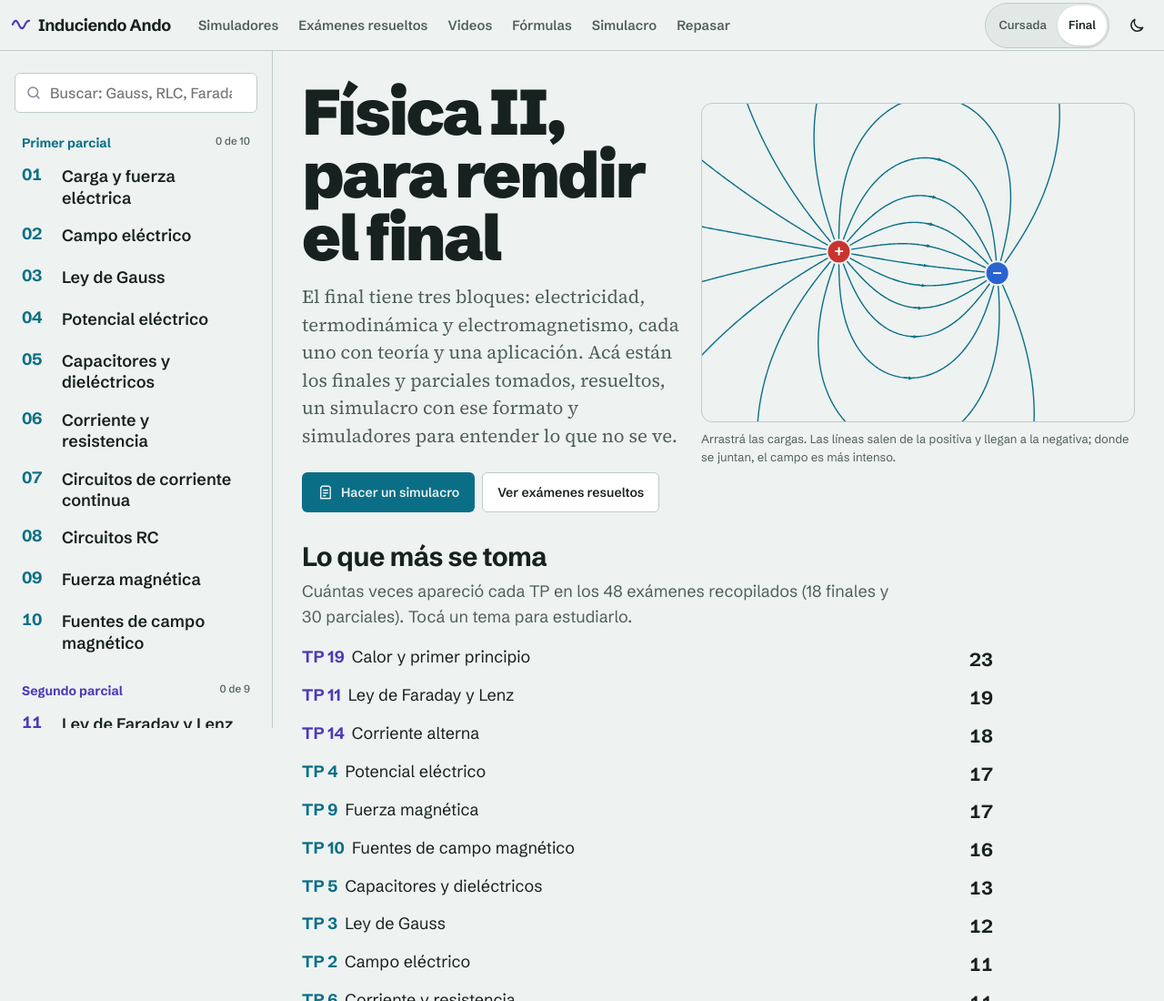
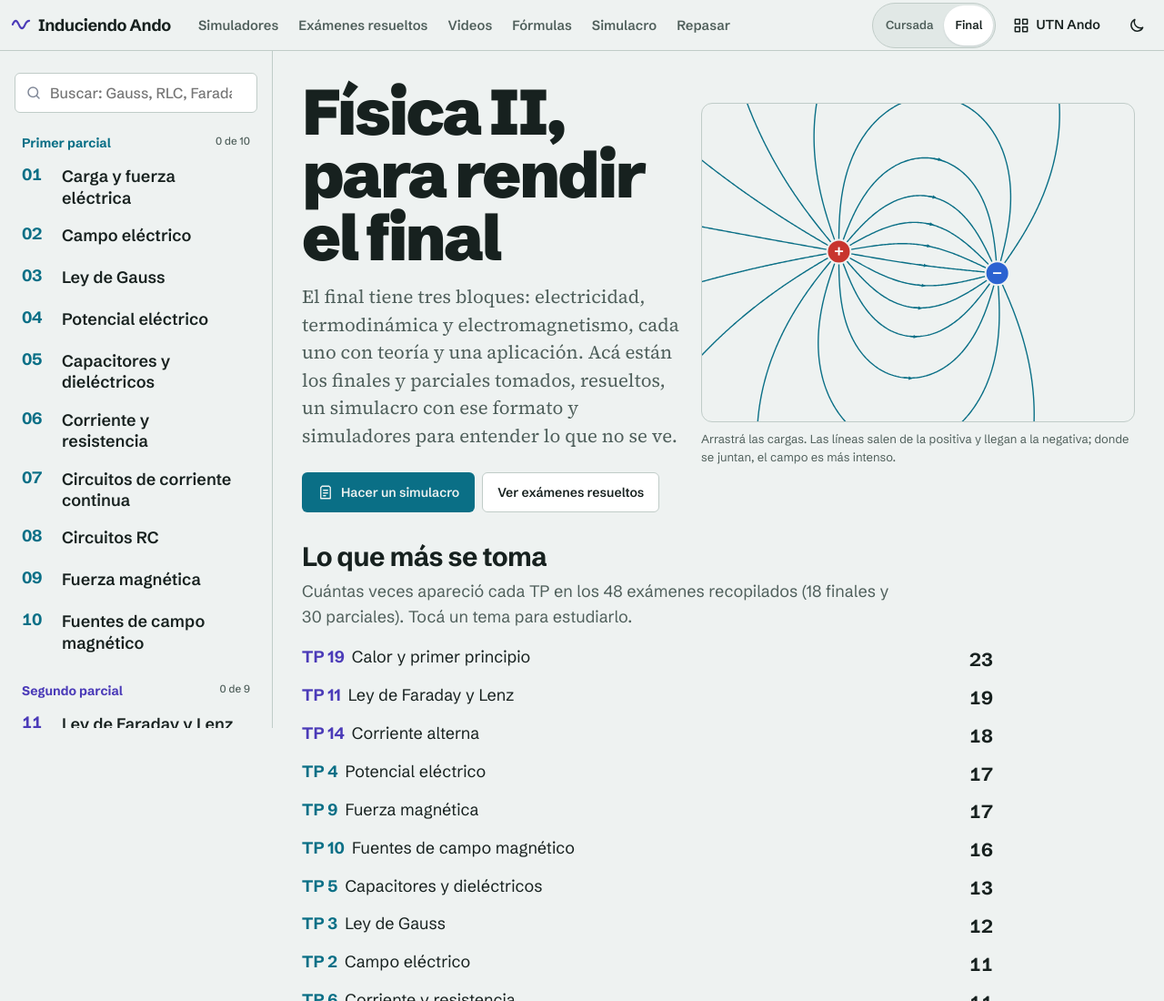
Before and after one commit to Franco704/induciendo-ando, a website: page index.html in a window 1280 px wide. Shown: the top 1100 px of the page at 91% size. Drawn offline with nearby package versions, Linux system fonts and the light colour scheme.

Commit message:
Enlace para volver a UTN Ando desde la barra superior
Co-Authored-By: Claude Opus 5.5 <noreply@anthropic.com>

```diff
--- a/index.html
+++ b/index.html
@@ -24,6 +24,13 @@
   { "imports": { "katex": "https://cdn.jsdelivr.net/npm/katex@0.16.47/dist/katex.mjs" } }
   </script>
   <script type="module" src="src/main.js"></script>
+  <style>
+    /* Volver al hub UTN Ando desde la barra superior, en todas las guías */
+    .ir-hub { display: inline-flex; align-items: center; justify-content: center; gap: 6px; flex: none; min-width: 44px; min-height: 44px; padding: 0 10px; border-radius: 8px; color: inherit; text-decoration: none; font-weight: 600; font-size: .9rem; white-space: nowrap; }
+    .ir-hub:hover { background: color-mix(in srgb, currentColor 10%, transparent); }
+    .ir-hub:focus-visible { outline: 2px solid currentColor; outline-offset: 2px; }
+    @media (max-width: 767px) { .ir-hub { padding: 0; } .ir-hub span { position: absolute; width: 1px; height: 1px; overflow: hidden; clip: rect(0 0 0 0); white-space: nowrap; } }
+  </style>
 </head>
 <body>
   <noscript>Esta guía necesita JavaScript para mostrar las fórmulas y los simuladores.</noscript>
--- a/src/ui/organismos/armazon.js
+++ b/src/ui/organismos/armazon.js
@@ -54,7 +54,10 @@ export function barraSuperior(almacen, { alMenu }) {
   const barra = h('header', { class: 'barra' },
     menu,
     h('a', { class: 'marca', href: '#/' }, h('span', { class: 'marca__signo', 'aria-hidden': 'true' }, svg(ICONOS.onda, { tam: 22, trazo: 2.2 })), h('span', { class: 'marca__texto' }, 'Induciendo Ando')),
-    enlaces, grupoModo, temaBtn);
+    enlaces, grupoModo,
+    // Volver al hub UTN Ando desde la barra superior
+    h('a', { class: 'ir-hub', href: 'https://utn-ando.github.io/', title: 'Volver a UTN Ando: las guías de todas las materias' }, svg('M4 4h6v6H4zM14 4h6v6h-6zM4 14h6v6H4zM14 14h6v6h-6z'), h('span', {}, 'UTN Ando')),
+    temaBtn);
   barra.marcarActual = () => marcar(enlaces);
   return barra;
 }
```
